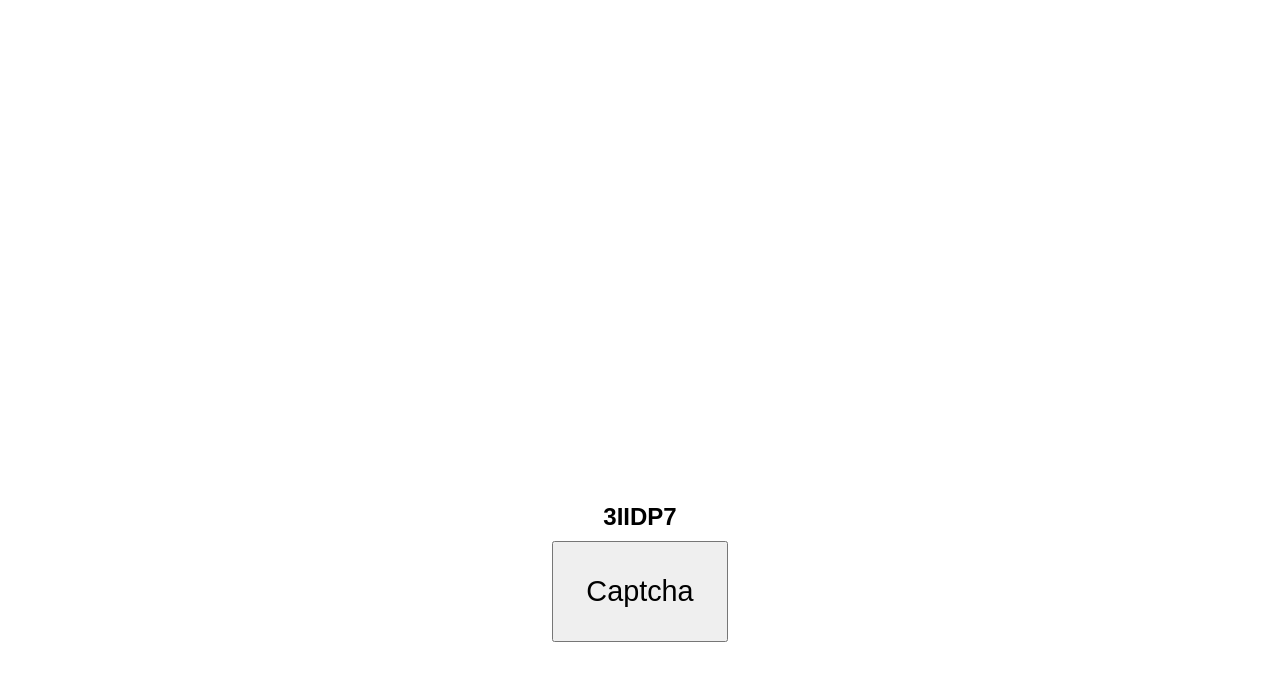
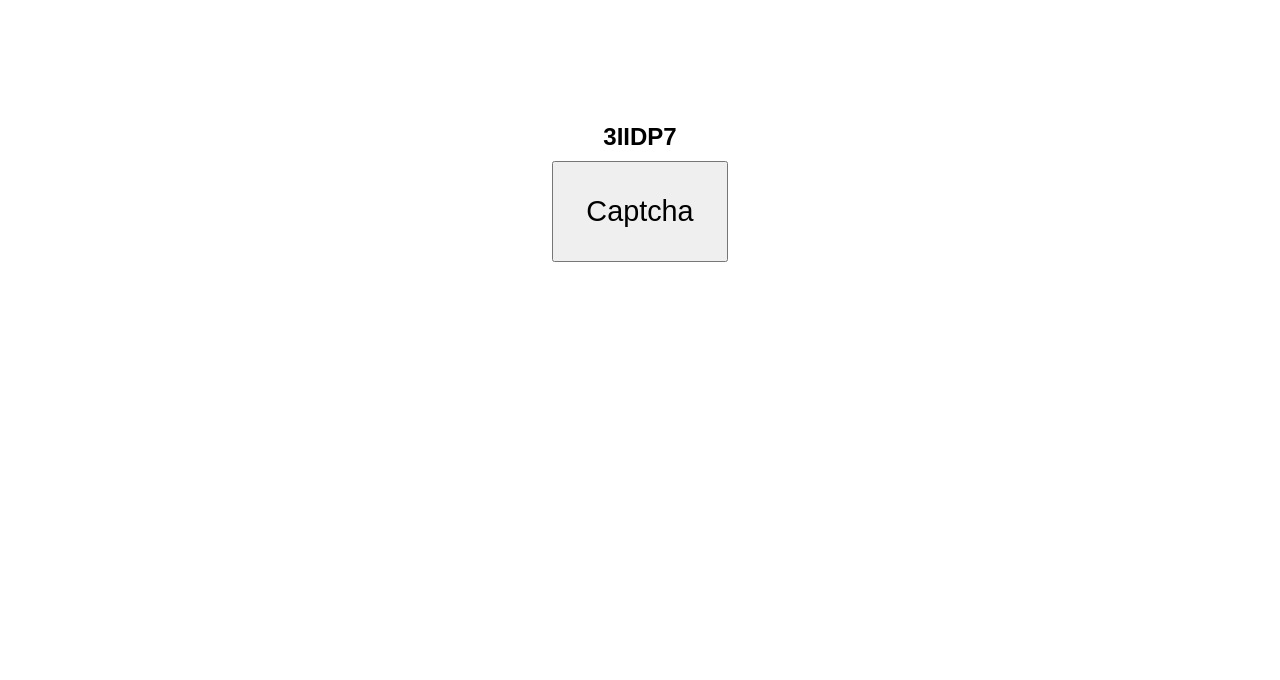
Before and after one commit to anjalitiwari17/domtask, a plain HTML site: page index.html in a window 1280 px wide. Shown: the part 108-788 px from the top of the page. Drawn offline with Linux system fonts and the light colour scheme.

Commit message:
changes commited

```diff
--- a/index.html
+++ b/index.html
@@ -13,7 +13,7 @@
             align-items: center;
 
             font-family: Arial, sans-serif;
-            margin-top: 40%;
+            margin-top: 10%;
         }
         .captcha {
             font-size: 24px;
```
